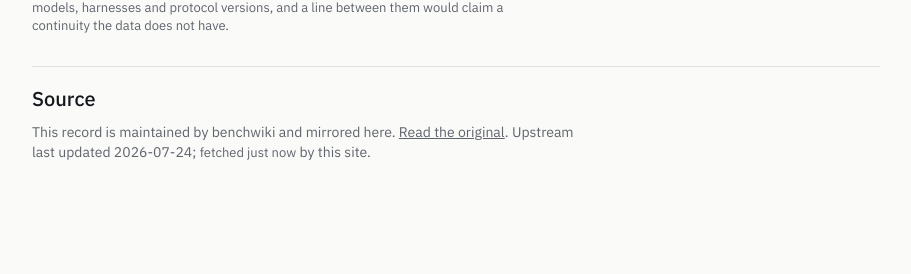
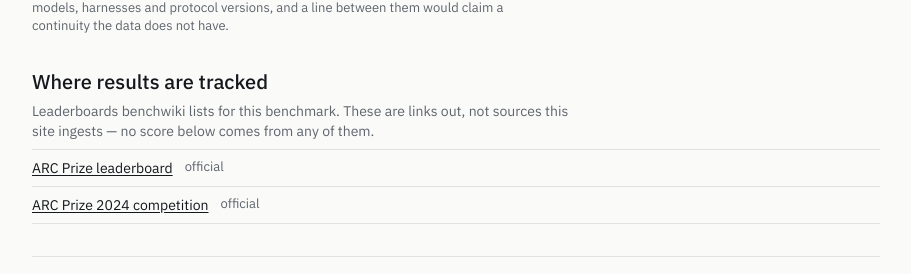
Before and after one commit to dhruvladani04/lllm-atlas, a Next.js app: page /benchmarks/arc-agi in a window 1280 px wide. Shown: the part 4330-4604 px from the top of the page, without its empty margins (184-1095 px from the left). Before the commit the page ends 4532 px from the top, so only its background shows below. Built offline with nearby package versions, Linux system fonts and the light colour scheme; no server answers.

Commit message:
docs(readme): record the built state and what is deliberately absent

```diff
--- a/app/(site)/benchmarks/[slug]/page.tsx
+++ b/app/(site)/benchmarks/[slug]/page.tsx
@@ -238,6 +238,28 @@
         <Trajectory benchmark={benchmark} />
       </section>
 
+      {benchmark.leaderboards.length > 0 ? (
+        <section className="mt-8">
+          <h2 className="text-lg font-medium">Where results are tracked</h2>
+          <p className="mt-1 max-w-[66ch] text-sm text-ink-mute">
+            Leaderboards benchwiki lists for this benchmark. These are links out, not
+            sources this site ingests — no score below comes from any of them.
+          </p>
+          <ul className="mt-2 divide-y divide-rule border-y border-rule text-sm">
+            {benchmark.leaderboards.map((board) => (
+              <li key={board.url} className="flex flex-wrap gap-x-3 py-2">
+                <a className="underline underline-offset-2" href={board.url}>
+                  {board.name}
+                </a>
+                {board.type !== null ? (
+                  <span className="text-xs text-ink-mute">{board.type}</span>
+                ) : null}
+              </li>
+            ))}
+          </ul>
+        </section>
+      ) : null}
+
       <section className="mt-8 border-t border-rule pt-4 text-sm">
         <h2 className="text-lg font-medium">Source</h2>
         <p className="mt-2 max-w-[66ch] text-ink-mute">
--- a/components/leaderboard/leaderboard.tsx
+++ b/components/leaderboard/leaderboard.tsx
@@ -1,6 +1,7 @@
 "use client";
 
 import Link from "next/link";
+import { useSyncExternalStore } from "react";
 import { useSearchParams } from "next/navigation";
 import type { Model } from "@/lib/schemas/model";
 import type { Score } from "@/lib/schemas/score";
@@ -14,6 +15,9 @@
  * The tab shell. The tab is read from the URL on the client so the route can stay static;
  * every tab's rows were built at build time and shipped with the page.
  */
+
+/** The tab never changes without a navigation, so there is nothing to subscribe to. */
+const subscribeToNothing = () => () => {};
 
 const TAB_LABEL: Record<Tab, string> = {
   text: "Text",
@@ -37,7 +41,25 @@
   capabilityIndexNote: string | null;
 }) {
   const params = useSearchParams();
-  const requested = params.get("tab");
+
+  /**
+   * The page is prerendered, so the server has no query string and always renders the text
+   * tab. Reading the tab straight from the URL during the first client render would
+   * therefore disagree with the server HTML on a deep link to `?tab=agentic`, which React
+   * reports as a hydration error and which leaves the reader on a page React has given up
+   * reconciling.
+   *
+   * So the first client render deliberately matches the server, and the requested tab is
+   * applied immediately afterwards. A deep link shows the text tab for one frame; that is
+   * the honest cost of prerendering a page whose state lives in the query string.
+   */
+  const hydrated = useSyncExternalStore(
+    subscribeToNothing,
+    () => true,
+    () => false,
+  );
+
+  const requested = hydrated ? params.get("tab") : null;
   const tab: Tab =
     requested === "agentic" || requested === "image" || requested === "text"
       ? requested
--- a/specs/02-data/sources-and-licensing.md
+++ b/specs/02-data/sources-and-licensing.md
@@ -135,6 +135,12 @@
 Revisit only if a commercial licence is obtained. If that happens, it is a spec amendment
 and a new source module — not a quiet addition.
 
+**A link is not data.** benchwiki's records list, per benchmark, the leaderboards where
+results are tracked, and for four benchmarks one of those is Artificial Analysis. Those
+links are rendered as links. No number on this site comes from them, and none ever may
+without the licence above. The exclusion is on their data, not on acknowledging that they
+exist.
+
 ### Derived aggregators
 
 llm-stats, benchlm, whatllm, modelgrep, skiln and similar sites re-aggregate the sources
```
Also changed, not shown: 2 other files (tests, documents, lock files or other folders).
